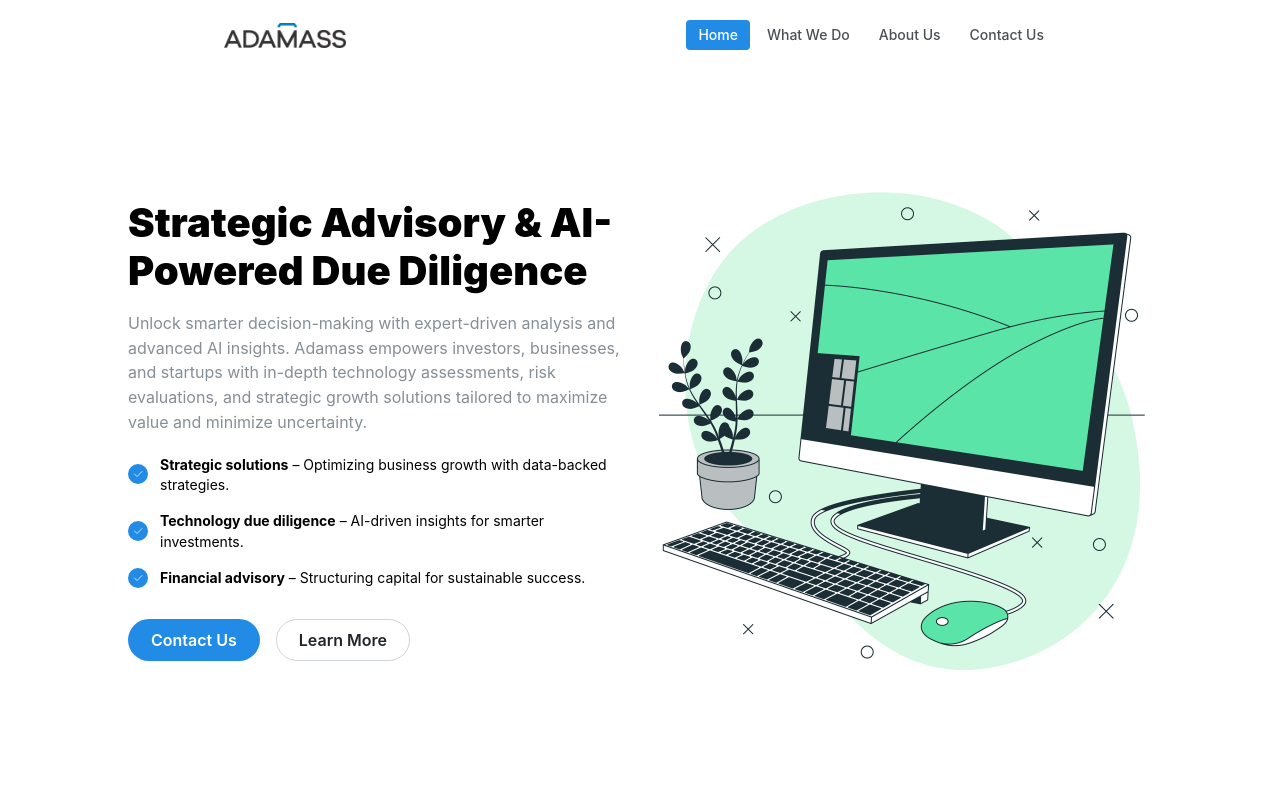
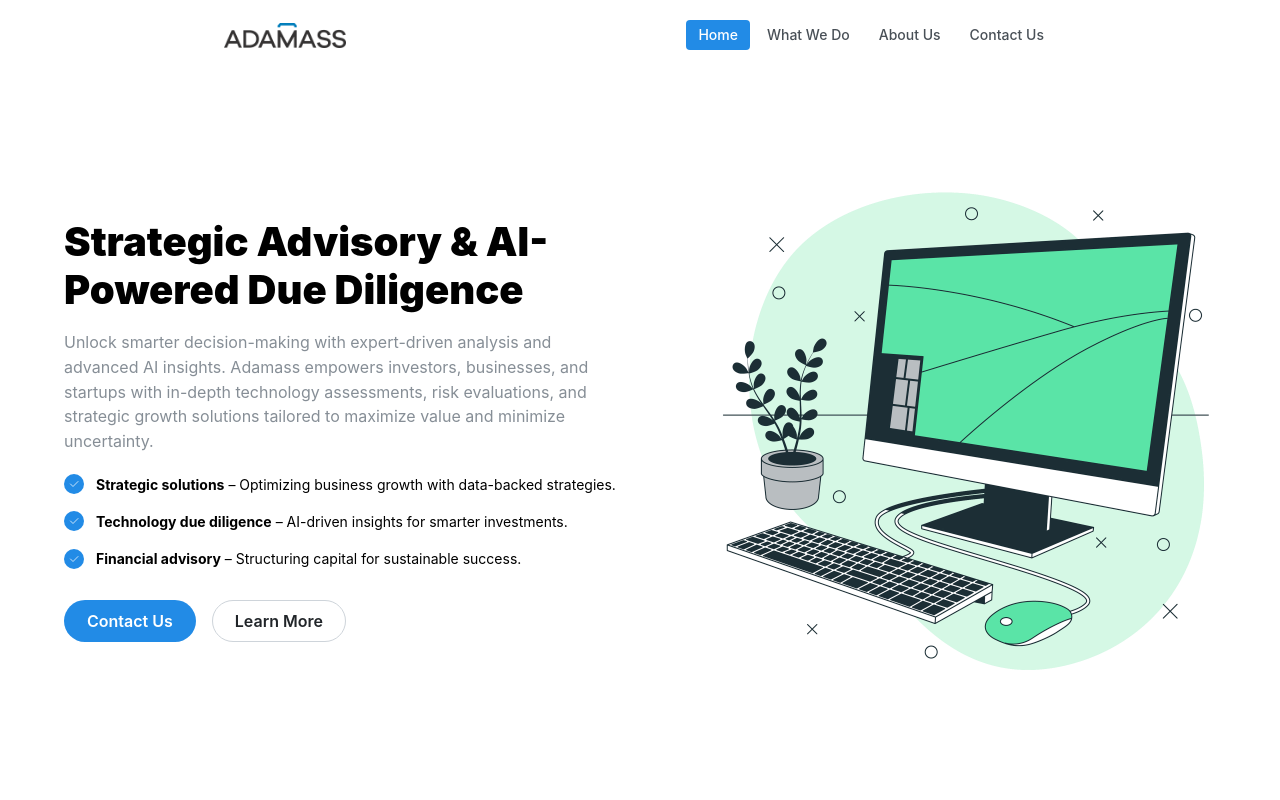
Before and after one commit to KotteJR/ADAMASSTESTFINAL, a Next.js app: page / in a window 1280 px wide. Shown: the top 800 px of the page. Built offline with nearby package versions, Linux system fonts and the light colour scheme.

Commit message:
overall changes

```diff
--- a/app/styles/AboutUs.module.scss
+++ b/app/styles/AboutUs.module.scss
@@ -12,7 +12,7 @@ $mantine-breakpoint-lg: 1200px;
   justify-content: space-between; /* Ensures even spacing */
   gap: 3rem;
   padding: 20px 5%;
-  margin: 0 auto;
+  margin: 10 auto;
   max-width: 1200px;
 
   /* Only switch to column layout on **small screens** */
--- a/app/styles/AboutUs2.module.scss
+++ b/app/styles/AboutUs2.module.scss
@@ -12,7 +12,7 @@ $mantine-breakpoint-lg: 1200px;
   justify-content: space-between; /* Ensures even spacing */
   gap: 3rem;
   padding: 20px 5%;
-  margin: 0 auto;
+  margin: 10 auto;
   max-width: 1200px;
 
   /* Only switch to column layout on **small screens** */
--- a/app/styles/FeaturesCards.module.scss
+++ b/app/styles/FeaturesCards.module.scss
@@ -6,13 +6,12 @@ $mantine-breakpoint-lg: 1200px;
 .featuresCards {
   padding: 30px 7%; /* ✅ Ensures spacing is even */
   text-align: center; /* ✅ Keeps text centered */
-
+  display: flex;
 }
 
 
 
 .container {
-  max-width: 1200px; /* ✅ Make sure content is not too wide */
   width: 100%;
   margin: 0 auto;
   padding: 0 5vw; /* ✅ More balanced spacing */
--- a/app/styles/HeroBullets.module.scss
+++ b/app/styles/HeroBullets.module.scss
@@ -2,7 +2,7 @@ $mantine-breakpoint-xs: 576px;
 $mantine-breakpoint-md: 768px;
 
 .heroSection {
-  width: 80vw;
+  width: 90vw;
   min-height: 95vh; /* Full viewport height */
   display: flex;
   align-items: center;
```
